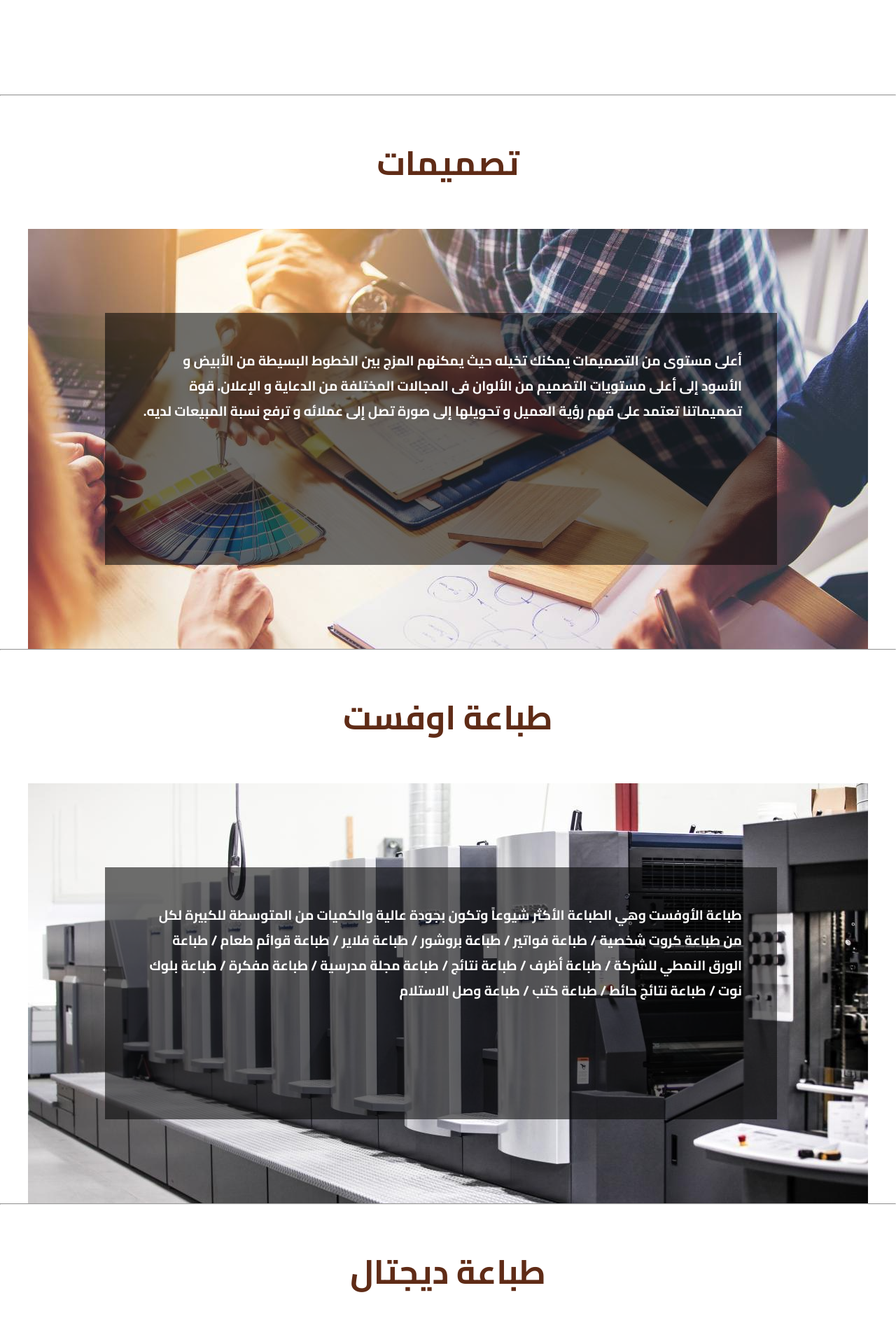
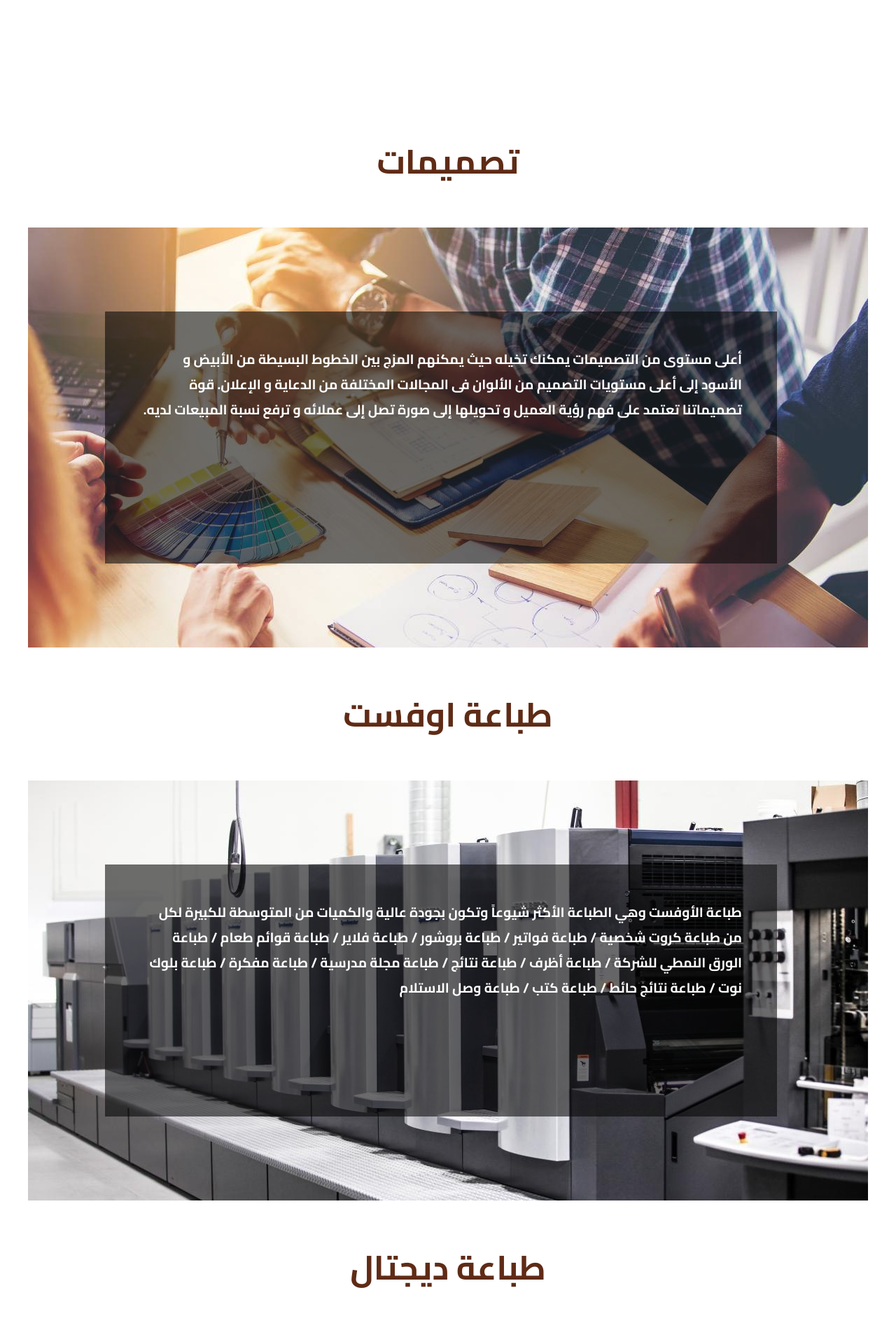
Before and after one commit to abdo-lasheen/salman-print, a plain HTML site: page index.html in a window 1280 px wide. Shown: the part 600-2500 px from the top of the page at 70% size. Drawn offline with Linux system fonts and the light colour scheme.

Commit message:
Update index.html

```diff
--- a/index.html
+++ b/index.html
@@ -29,8 +29,6 @@
         <div class="slider-img">
         </div>
     </section>
-    <hr>
-
     <!-------------------------------------------------------->
     <section class="design-section" id="design">
         <div class="design-section-title">
@@ -44,8 +42,6 @@
         </div>
     </div>
 </section>
-    <hr>
-
     <!-------------------------------------------------------->
     <section class="design-section" id="ofset">
         <div class="design-section-title">
@@ -60,8 +56,6 @@
         </div>
     </div>
 </section>
-    <hr>
-
     <!-------------------------------------------------------->
     <section class="design-section" id="degital">
         <div class="design-section-title">
@@ -76,8 +70,6 @@
         </div>
     </div>
 </section>
-    <hr>
-
     <!-------------------------------------------------------->
     <section class="design-section" id="banner">
         <div class="design-section-title">
@@ -94,8 +86,6 @@
         </div>
     </div>
 </section>
-    <hr>
-
     <!-------------------------------------------------------->
     <section class="design-section" id="after-printing">
         <div class="design-section-title">
```
